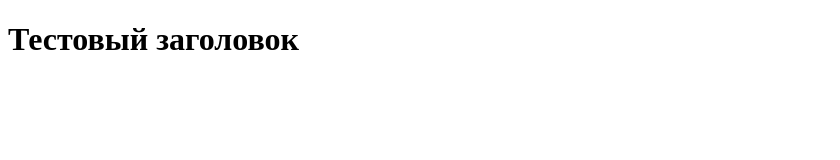
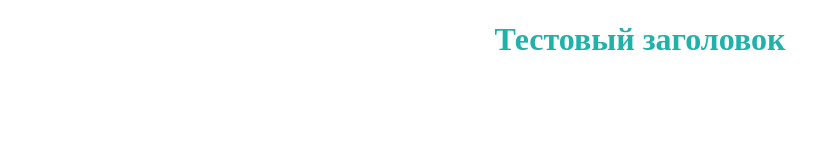
Before and after one commit to webkordins/gitStudy_JS, a plain HTML site: page index.html in a window 1280 px wide. Shown: the whole page, without its empty margins (0-840 px from the left). Drawn offline with Linux system fonts and the light colour scheme.

Commit message:
add styles
add styles to head section

```diff
--- a/index.html
+++ b/index.html
@@ -6,6 +6,12 @@
   <meta http-equiv="X-UA-Compatible" content="IE=edge">
   <meta name="viewport" content="width=device-width, initial-scale=1.0">
   <title>Document</title>
+  <style>
+    h1 {
+      color: lightseagreen;
+      text-align: center;
+    }
+  </style>
 </head>
 
 <body>
```
